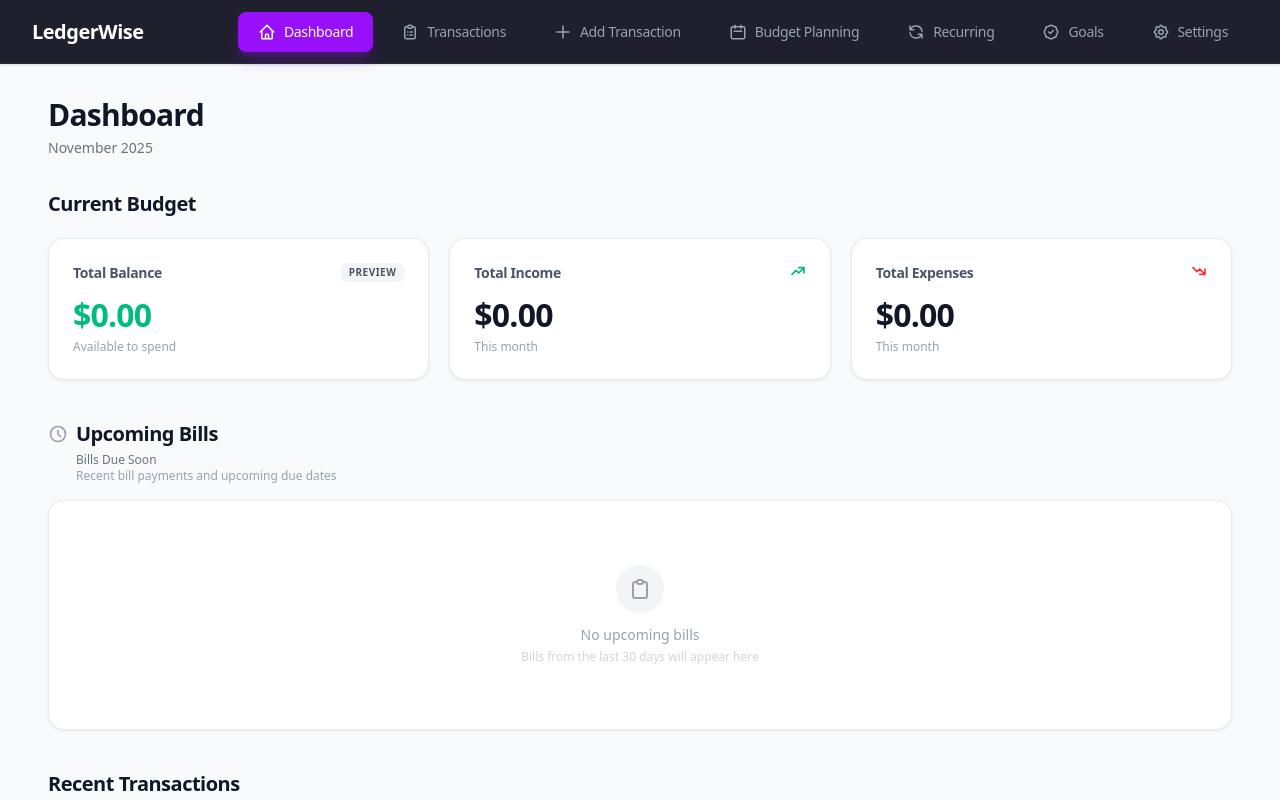
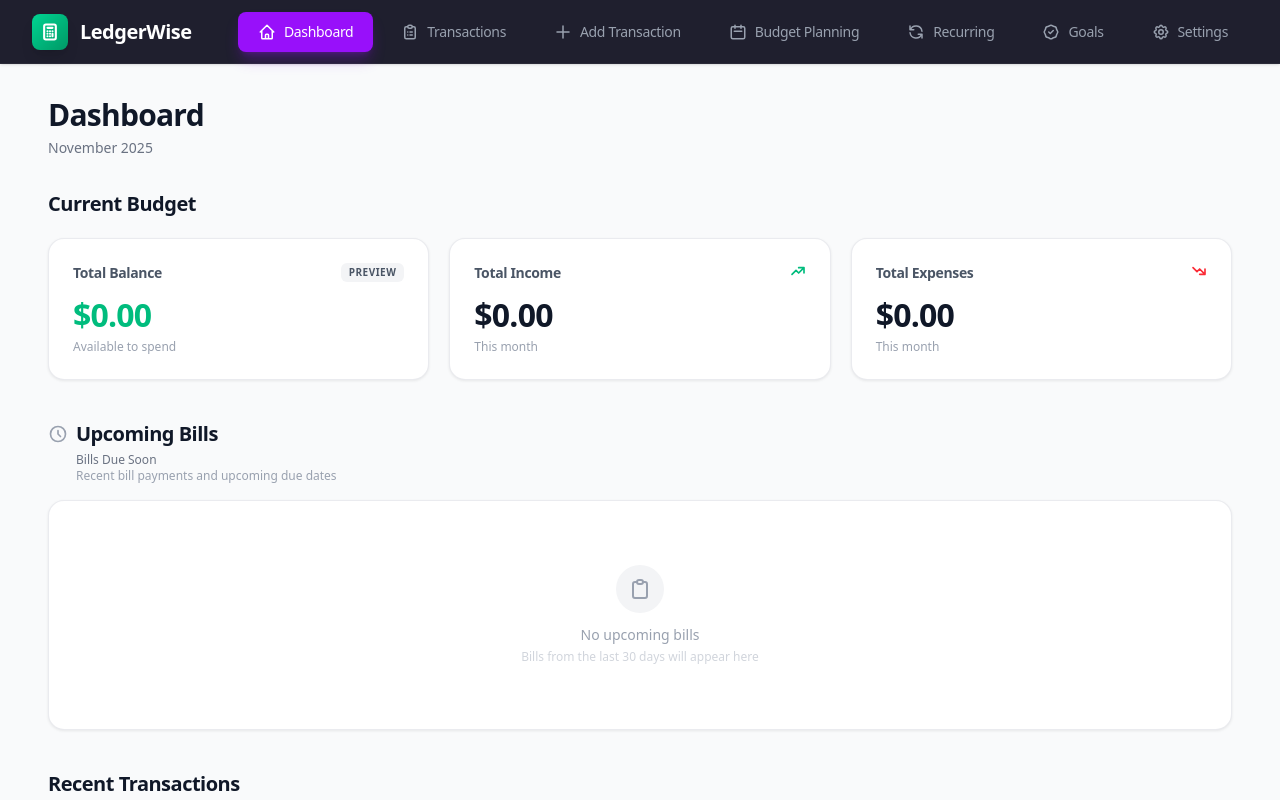
Before and after one commit to bishestabohara/LedgerWise, a Next.js app: page / in a window 1280 px wide. Shown: the top 800 px of the page. Built offline with nearby package versions, Linux system fonts and the light colour scheme.

Commit message:
Add professional logo with icon to navigation bar

```diff
--- a/app/components/Navigation.jsx
+++ b/app/components/Navigation.jsx
@@ -79,7 +79,14 @@ const Navigation = () => {
     <>
       <nav className="fixed top-0 left-0 right-0 h-16 bg-[#1f1f2e] dark-theme:bg-slate-950 flex items-center justify-between px-4 sm:px-6 md:px-8 z-50 shadow-sm border-b border-white/5 transition-colors duration-200">
         {/* Logo/Brand */}
-        <div className="flex items-center">
+        <div className="flex items-center gap-3">
+          {/* Logo Icon */}
+          <div className="flex items-center justify-center w-8 h-8 sm:w-9 sm:h-9 bg-gradient-to-br from-emerald-400 to-emerald-600 rounded-lg shadow-lg">
+            <svg className="w-4 h-4 sm:w-5 sm:h-5 text-white" fill="none" stroke="currentColor" viewBox="0 0 24 24">
+              <path strokeLinecap="round" strokeLinejoin="round" strokeWidth={2.5} d="M9 7h6m0 10v-3m-3 3h.01M9 17h.01M9 14h.01M12 14h.01M15 11h.01M12 11h.01M9 11h.01M7 21h10a2 2 0 002-2V5a2 2 0 00-2-2H7a2 2 0 00-2 2v14a2 2 0 002 2z" />
+            </svg>
+          </div>
+          {/* Brand Name */}
           <span className="text-white font-bold text-lg sm:text-xl tracking-tight">LedgerWise</span>
         </div>
 
```
